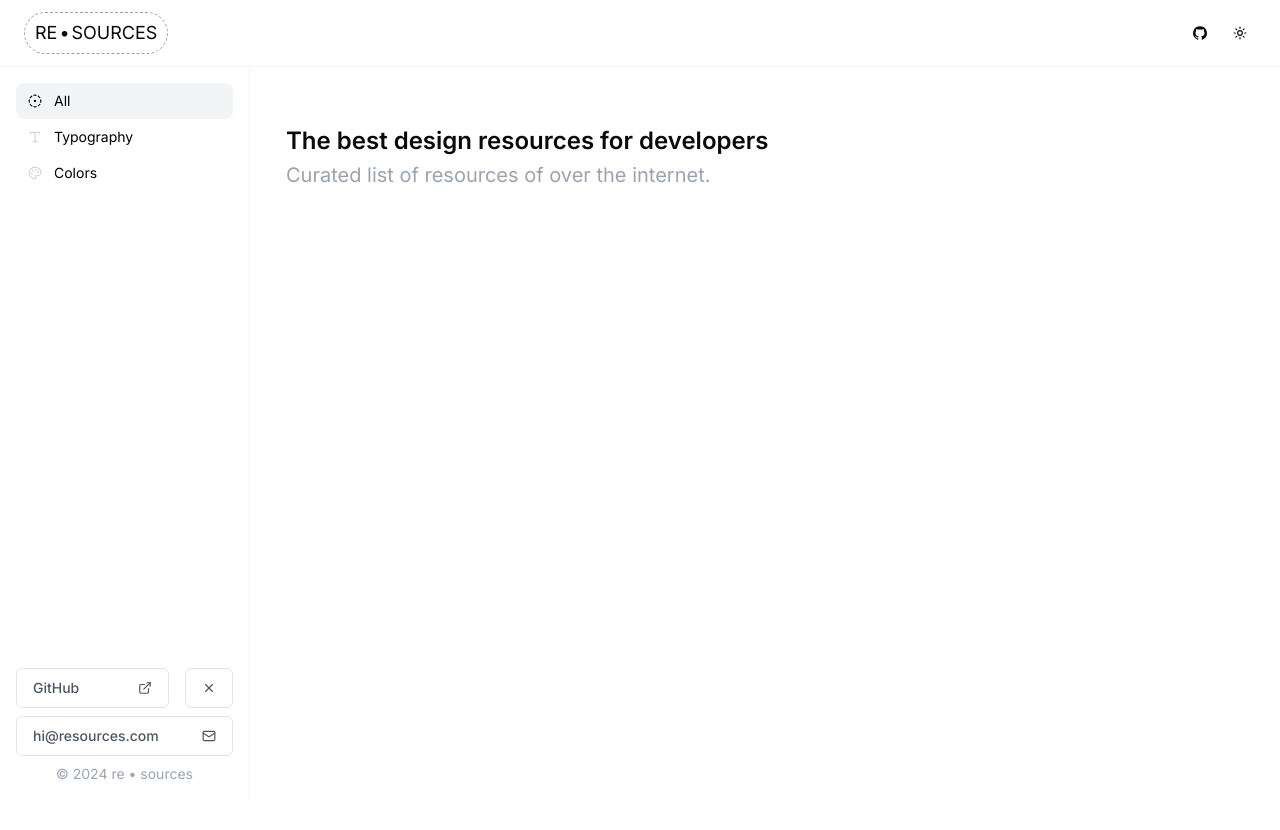
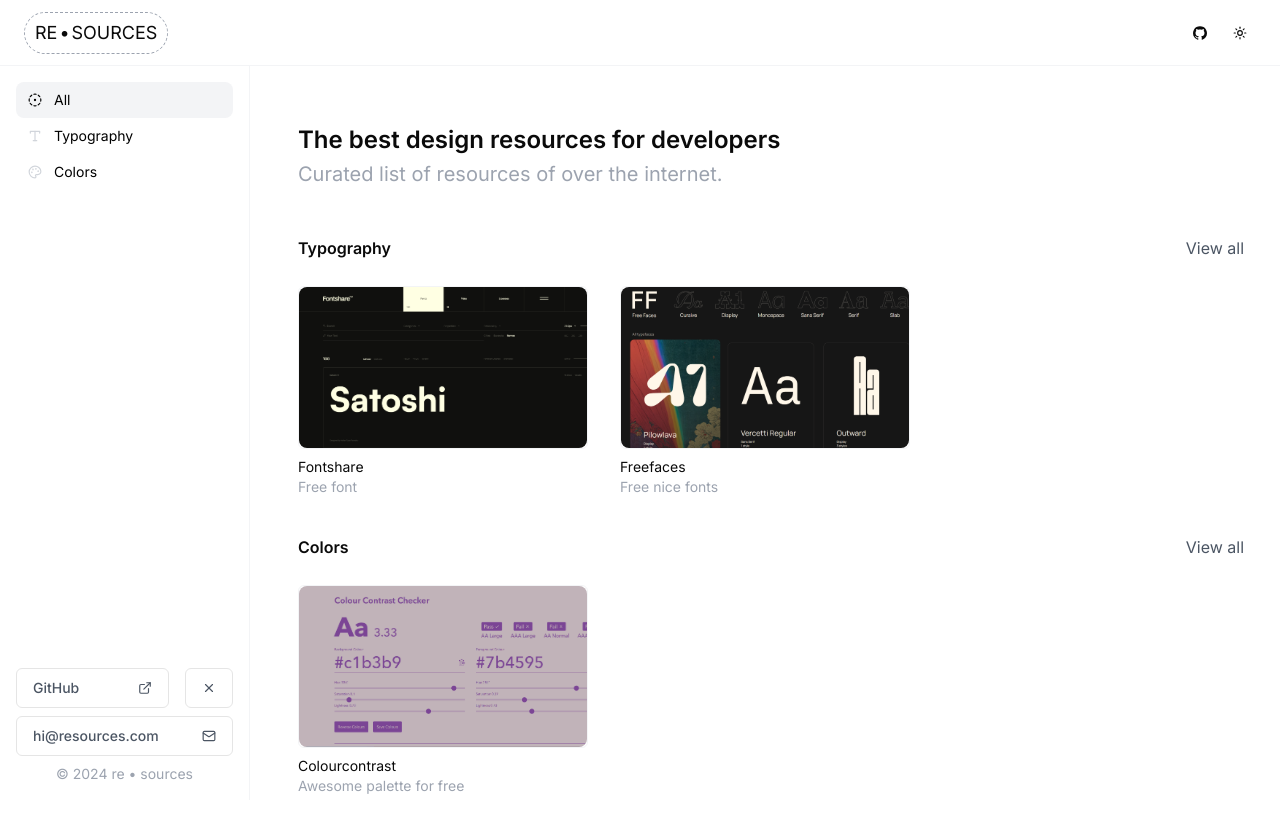
Before and after one commit to disin8/re-sources, a Next.js app: page / in a window 1280 px wide. Shown: the top 830 px of the page. Before the commit the page ends 800 px from the top, so only its background shows below. Built offline with nearby package versions, Linux system fonts and the light colour scheme.

Commit message:
feat: tsconfig noemit; marketing page layout; card component;

```diff
--- a/app/[slug]/page.tsx
+++ b/app/[slug]/page.tsx
@@ -1,6 +1,7 @@
 import Link from 'next/link'
 import Image from 'next/image'
 import { contentLinks } from '@/content'
+import { Card } from '@/components/card'
 
 async function getData(slug: string) {
   const links = contentLinks[slug as keyof typeof contentLinks]
@@ -18,41 +19,7 @@
         className="w-full grid gap-x-4 gap-y-6 md:grid-cols-2 lg:grid-cols-3 mt-8 pb-[80px]"
       >
         {links?.length && links.map(link => (
-          <Link href={link.url} target="_blank">
-            <div
-              className="group p-3 transition-all rounded-lg cursor-pointer hover:bg-gray-100 dark:hover:bg-neutral-900 hover:scale-101 active:scale-99 ease-in-out"
-            >
-              <div
-                className="relative overflow-hidden rounded-md border border-gray-100 dark:border-neutral-900 select-none aspect-video"
-              >
-                <Image
-                  alt={link.description}
-                  src={link.image}
-                  fill
-                  loading="lazy"
-                  className="rounded-lg object-cover object-left"
-                />
-              </div>
-              <div className="mt-2 flex items-center w-full">
-                <div
-                  className="flex items-start h-full w-full gap-2"
-                >
-                  <div className="w-full">
-                    <p
-                      className="text-sm text-gray-1000 leading-5"
-                    >
-                      {link.name}
-                    </p>
-                    <p
-                      className="text-sm text-gray-400 leading-5"
-                    >
-                      {link.description}
-                    </p>
-                  </div>
-                </div>
-              </div>
-            </div>
-          </Link>
+          <Card description={link.description} name={link.name} image={link.image} url={link.url} key={link.name} />
         ))}
       </div>
     </section>
--- a/app/layout.tsx
+++ b/app/layout.tsx
@@ -46,7 +46,7 @@
         >
           <ThemeProvider attribute="class" defaultTheme="system" enableSystem>
             <SiteHeader />
-            <main className="h-full flex flex-row pt-[67px]">
+            <main className="h-full flex flex-row pt-[66px]">
               <Sidebar />
               <div className="px-[12px] py-8 h-full w-full sm:ml-[250px]">{children}</div>
             </main>
--- a/app/page.tsx
+++ b/app/page.tsx
@@ -1,9 +1,31 @@
-export default function IndexPage() {
+import Link from 'next/link'
+import { Card } from '@/components/card'
+import { contentLinks } from '@/content'
+
+async function getData() {
+  return Object.fromEntries(Object.entries(contentLinks).map(([key, links]) => [key, links.slice(0, 3)]))
+}
+
+export default async function IndexPage() {
+  const tools = await getData()
+
   return (
     <section className="h-full w-full p-6">
-      <h1 className="font-semibold text-2xl leading-9">The best design resources for developers</h1>
-      <h3 className="text-xl text-gray-400 dark:text-neutral-600 font-normal leading-8">Curated list of resources of over the internet.</h3>
-
+      <h1 className="font-semibold text-2xl leading-9 px-3">The best design resources for developers</h1>
+      <h3 className="text-xl text-gray-400 dark:text-neutral-600 font-normal leading-8 px-3 pb-[40px]">Curated list of resources of over the internet.</h3>
+      {Object.entries(tools).map(([url, links]) => (
+        <div key={url}>
+          <div className="flex justify-between items-center group">
+            <h5 className="font-semibold text-base capitalize leading-9 px-3">{url}</h5>
+            <Link href={url} className="text-gray-600 dark:text-neutral-400 group-hover:text-black dark:group-hover:text-white">View all</Link>
+          </div>
+          <div className="w-full grid gap-x-2 gap-y-3 md:grid-cols-2 lg:grid-cols-3 mt-2 pb-[20px]">
+            {links.map(link => (
+              <Card description={link.description} name={link.name} image={link.image} url={link.url} key={link.name} />
+            ))}
+          </div>
+        </div>
+      ))}
     </section>
   )
 }
--- /dev/null
+++ b/components/card.tsx
@@ -0,0 +1,43 @@
+import Image from 'next/image'
+import Link from 'next/link'
+import type { ICard } from '@/types/card'
+
+export function Card({ url, description, image, name }: ICard) {
+  return (
+    <Link href={url} target="_blank">
+      <div
+        className="group p-3 transition-all rounded-lg cursor-pointer hover:bg-gray-100 dark:hover:bg-neutral-900 hover:scale-101 active:scale-99 ease-in-out"
+      >
+        <div
+          className="relative overflow-hidden rounded-md border border-gray-100 dark:border-neutral-900 select-none aspect-video"
+        >
+          <Image
+            alt={description}
+            src={image}
+            fill
+            loading="lazy"
+            className="rounded-lg object-cover object-left group-hover:scale-105 transition ease-in-out delay-250"
+          />
+        </div>
+        <div className="mt-2 flex items-center w-full">
+          <div
+            className="flex items-start h-full w-full gap-2"
+          >
+            <div className="w-full">
+              <p
+                className="text-sm text-gray-1000 leading-5"
+              >
+                {name}
+              </p>
+              <p
+                className="text-sm text-gray-400 leading-5"
+              >
+                {description}
+              </p>
+            </div>
+          </div>
+        </div>
+      </div>
+    </Link>
+  )
+}
--- a/components/sidebar.tsx
+++ b/components/sidebar.tsx
@@ -12,7 +12,7 @@
   const pathname = usePathname()
 
   return (
-    <aside className="w-full border-r border-gray-100 dark:border-neutral-900 flex-col justify-between bg-background p-4 max-w-[250px] h-[calc(100svh-149px)] sm:h-[calc(100svh-67px)] hidden sm:flex fixed top-[67px]">
+    <aside className="w-full border-r border-gray-100 dark:border-neutral-900 flex-col justify-between bg-background p-4 max-w-[250px] h-[calc(100svh-149px)] sm:h-[calc(100svh-66px)] hidden sm:flex fixed top-[66px]">
       <div className="overflow-y-auto">
         <Link href="/">
           <div className="w-full flex gap-3 items-center px-3 py-2 rounded-lg cursor-pointer text-black group transition-colors relative z-0">
--- a/components/site-header.tsx
+++ b/components/site-header.tsx
@@ -8,8 +8,8 @@
 
 export function SiteHeader() {
   return (
-    <nav className="w-full fixed top-0 h-full max-h-[67px] z-20">
-      <div className="h-[67px] absolute w-full top-0 left-0 flex justify-between items-center px-6 backdrop-blur-lg border-b border-gray-100 dark:border-neutral-900 bg-background/90">
+    <nav className="w-full fixed top-0 h-full max-h-[66px] z-20">
+      <div className="h-[66px] absolute w-full top-0 left-0 flex justify-between items-center px-6 backdrop-blur-lg border-b border-gray-100 dark:border-neutral-900 bg-background/90">
         <Brand />
         <div className="w-full hidden lg:block">
           <div className="mr-auto lg:ml-6 w-full lg:max-w-[480px] lg:absolute relative group lg:top-[50%] lg:left-[50%] lg:-translate-x-[50%] lg:-translate-y-[50%] z-50">
--- a/content/index.ts
+++ b/content/index.ts
@@ -1,7 +1,8 @@
 import { colorsLinks } from './colors'
 import { typographyLinks } from './typography'
+import type { ICard } from '@/types/card'
 
-export const contentLinks = {
+export const contentLinks: Record<string, ICard[]> = {
   typography: typographyLinks,
   colors: colorsLinks,
 }
--- a/tsconfig.json
+++ b/tsconfig.json
@@ -19,7 +19,7 @@
     "allowJs": true,
     "strict": true,
     "strictNullChecks": true,
-    "noEmit": true,
+    "noEmit": false,
     "esModuleInterop": true,
     "forceConsistentCasingInFileNames": true,
     "isolatedModules": true,
--- /dev/null
+++ b/types/card.ts
@@ -0,0 +1,6 @@
+export interface ICard {
+  url: string
+  description: string
+  image: string
+  name: string
+}
```
Also changed, not shown: 1 other file (tests, documents, lock files or other folders).
